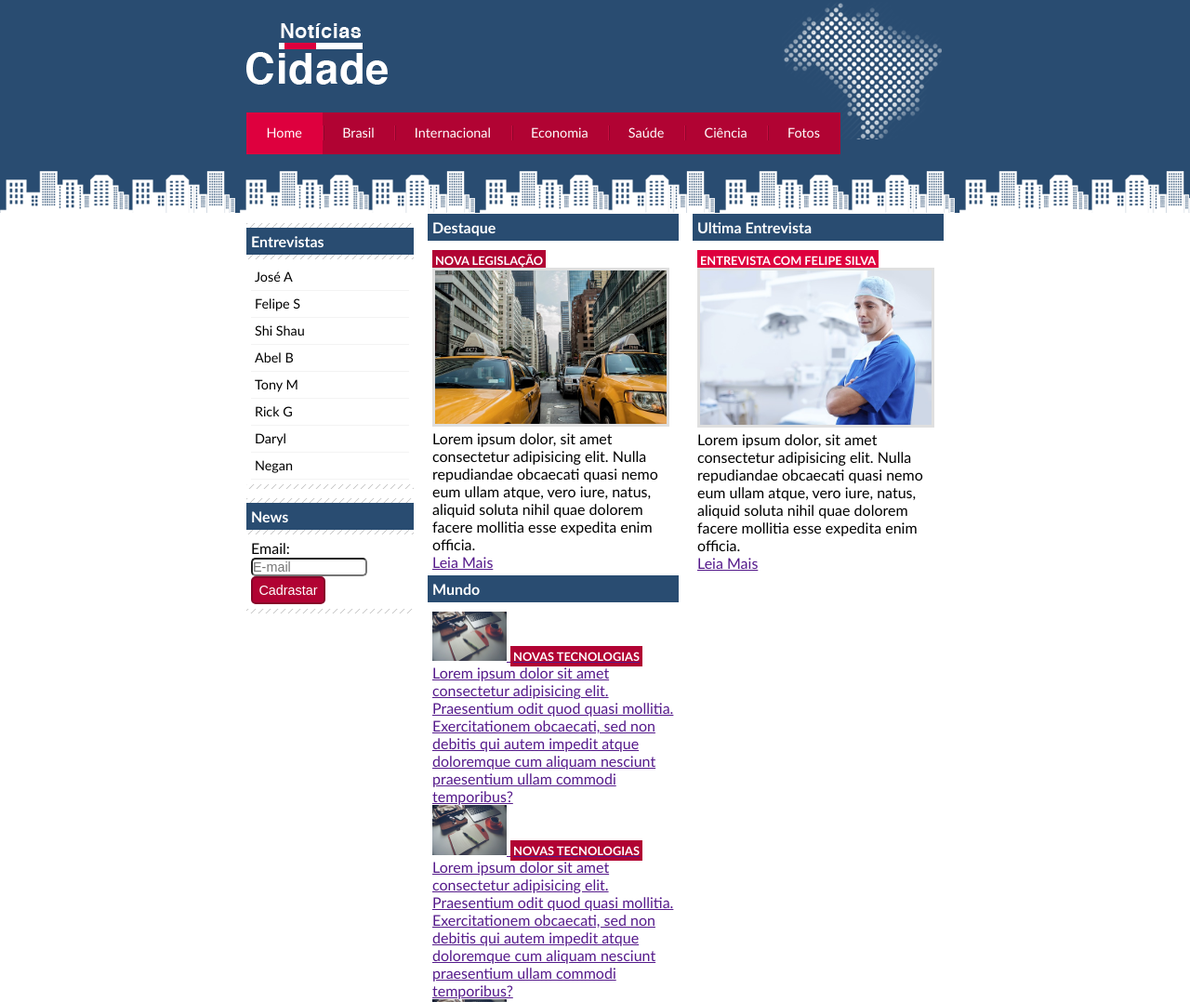
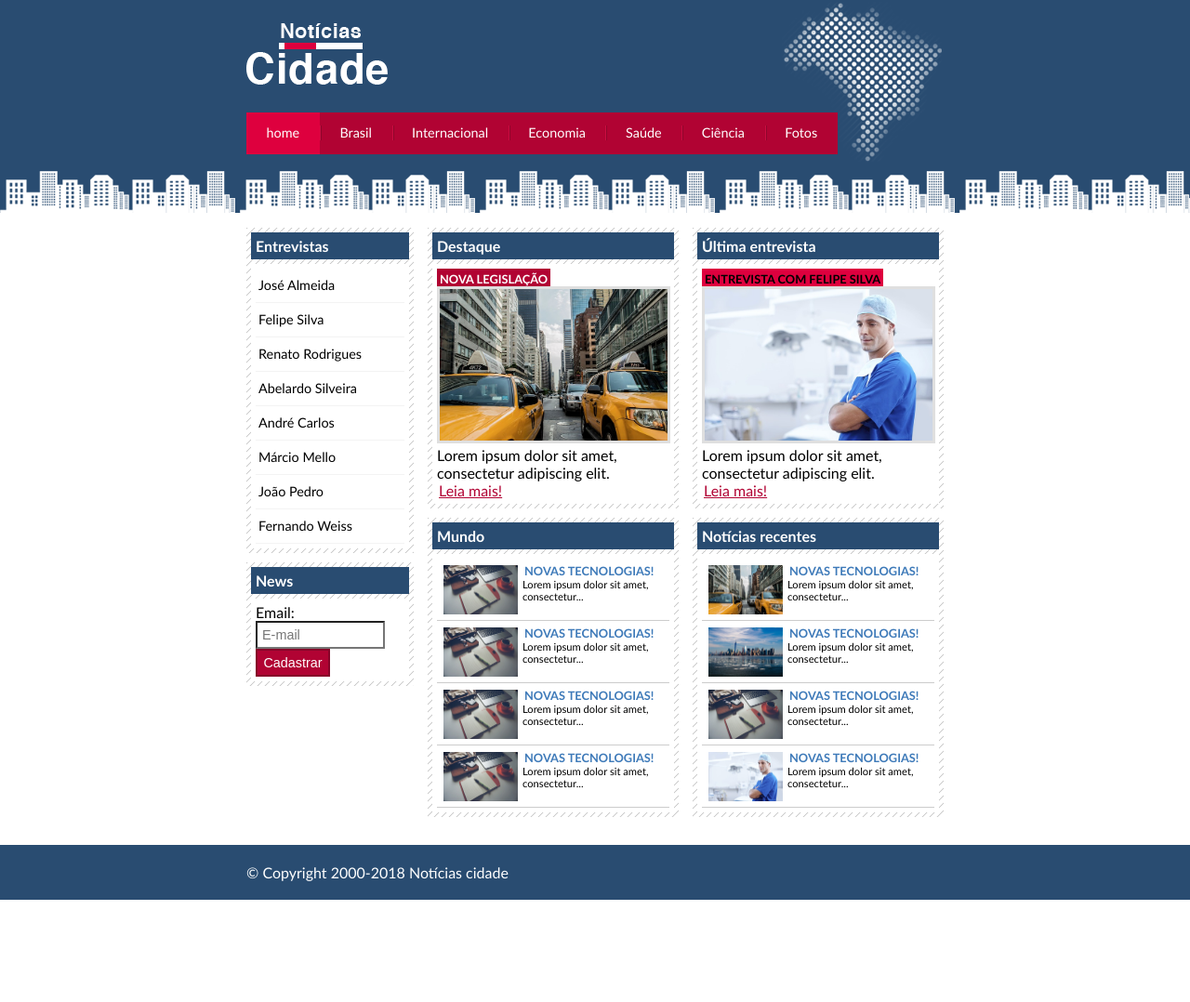
Before and after one commit to KlyscSilva/noticia-cidade, a plain HTML site: page index.html in a window 1280 px wide. Shown: the top 1078 px of the page at 93% size. After the commit the page ends 968 px from the top, so only its background shows below. Drawn offline with Linux system fonts and the light colour scheme.

Commit message:
finalizando

```diff
--- a/index.html
+++ b/index.html
@@ -1,178 +1,209 @@
 <!DOCTYPE html>
-<html lang="pt-br">
+<html>
+	<head>
+		<title>Notícias cidade - Seu site de notícias</title>
+		<meta charset="utf-8">
 
-<head>
-    <meta charset="UTF-8">
-    <meta http-equiv="X-UA-Compatible" content="IE=edge">
-    <meta name="viewport" content="width=device-width, initial-scale=1.0">
-    <title>Salvador Noticia</title>
-    <link rel="stylesheet" href="style.css">
+		<!-- Estilo customizado -->
+		<link rel="stylesheet" type="text/css" href="style.css">
+
 	</head>
 
-<body id="tres-colunas" class="home">
+	<body class="home">
 
+		<!-- Início container -->
 		<div id="container">
-        <!-- Inicio container -->
 
-        <header id="topo">
-            <!-- Inicio Topo -->
+			<!-- Início topo -->
+			<div id="topo">
+				<h1 class="logo">Notícias cidade</h1>
+				<ul id="navegacao">
+					<li class="primeiro">
+						<a id="home" href="index.html">home</a>
+					</li>
+					<li>
+						<a id="brasil" href="brasil.html">Brasil</a>
+					</li>
+					<li>
+						<a id="internacional" href="internacional.html">Internacional</a>
+					</li>
+					<li>
+						<a id="economia" href="economia.html">Economia</a>
+					</li>
+					<li>
+						<a id="saude" href="saude.html">Saúde</a>
+					</li>
+					<li>
+						<a id="ciencia" href="ciencia.html">Ciência</a>
+					</li>
+					<li>
+						<a id="fotos" href="fotos.html">Fotos</a>
+					</li>
+				</ul>
+			</div><!-- fim /topo -->
 
-            <h1 class="logo">Noticias Cidade</h1>
+			<!-- Início conteudo -->
+			<div id="conteudo">
 
-            <nav id="navegacao">
-                <a class="primeiro" id="home">Home</a>
-                <a id="Brasil">Brasil</a>
-                <a id="Internacional">Internacional</a>
-                <a id="Economia">Economia</a>
-                <a id="Saúde">Saúde</a>
-                <a id="Ciência">Ciência</a>
-                <a id="Fotos">Fotos</a>
-            </nav>
-        </header> <!-- Fim topo -->
+				<div id="primario">
 
-        <!-- Inicio Conteudo -->
-        <section id="conteudo">
-
-            <!-- Primeira Coluna -->
-            <div id="primario">
-                <div class="caixa-destaque">
+					<div class="caixa destaque">
 						<h2>Destaque</h2>
 						<div class="caixa-conteudo">
-                        <h3>Nova Legislação</h3>
-                        <img src="./img/taxi.jpg" alt="foto-taxi" width="100%" class="imagem-principal">
-                        <p>Lorem ipsum dolor, sit amet consectetur adipisicing elit. Nulla repudiandae obcaecati quasi
-                            nemo eum ullam atque, vero iure, natus, aliquid soluta nihil quae dolorem facere mollitia
-                            esse expedita enim officia.</p>
-                        <a href="">Leia Mais</a>
+
+							<h3>Nova legislação</h3>
+							<img class="imagem-principal" src="img/taxi.jpg" width="100%">
+							<p>
+								Lorem ipsum dolor sit amet, consectetur adipiscing elit.
+							</p>
+							<a href="nova-legislacao.html">Leia mais!</a>
+
+						</div>
+					</div>
+
+					<div class="caixa">
+						<h2>Mundo</h2>
+						<div class="caixa-conteudo">
+
+							<ul id="lista-noticias">
+								<li>
+									<a href="">
+										<img src="img/tecnologia.jpg" width="80">
+										<h3>Novas tecnologias!</h3>
+										<p>Lorem ipsum dolor sit amet, consectetur...</p>
+									</a>
+								</li>
+								<li>
+									<a href="">
+										<img src="img/tecnologia.jpg" width="80">
+										<h3>Novas tecnologias!</h3>
+										<p>Lorem ipsum dolor sit amet, consectetur...</p>
+									</a>
+								</li>
+								<li>
+									<a href="">
+										<img src="img/tecnologia.jpg" width="80">
+										<h3>Novas tecnologias!</h3>
+										<p>Lorem ipsum dolor sit amet, consectetur...</p>
+									</a>
+								</li>
+								<li>
+									<a href="">
+										<img src="img/tecnologia.jpg" width="80">
+										<h3>Novas tecnologias!</h3>
+										<p>Lorem ipsum dolor sit amet, consectetur...</p>
+									</a>
+								</li>
+							</ul>
+
+						</div>
 					</div>
 
 				</div>
 
-                <!-- Sub Coluna 1 do site -->
-                <div>
-                    <h2>Mundo</h2>
+				<div id="secundario">
+
+					<div class="caixa entrevista">
+						<h2>Última entrevista</h2>
 						<div class="caixa-conteudo">
-                        <ul id="lista-noticias">
-                            <li>
-                                <a href="">
-                                    <img src="./img/tecnologia.jpg" alt="foto-tec" width="80">
-                                    <h3>Novas Tecnologias</h3>
-                                    <p>Lorem ipsum dolor sit amet consectetur adipisicing elit. Praesentium odit quod
-                                        quasi mollitia. Exercitationem obcaecati, sed non debitis qui autem impedit
-                                        atque doloremque cum aliquam nesciunt praesentium ullam commodi temporibus?</p>
-                                </a>
-                            </li>
 
-                            <li>
-                                <a href="">
-                                    <img src="./img/tecnologia.jpg" alt="foto-tec" width="80">
-                                    <h3>Novas Tecnologias</h3>
-                                    <p>Lorem ipsum dolor sit amet consectetur adipisicing elit. Praesentium odit quod
-                                        quasi mollitia. Exercitationem obcaecati, sed non debitis qui autem impedit
-                                        atque doloremque cum aliquam nesciunt praesentium ullam commodi temporibus?</p>
-                                </a>
-                            </li>
-
-                            <li>
-                                <a href="">
-                                    <img src="./img/tecnologia.jpg" alt="foto-tec" width="80">
-                                    <h3>Novas Tecnologias</h3>
-                                    <p>Lorem ipsum dolor sit amet consectetur adipisicing elit. Praesentium odit quod
-                                        quasi mollitia. Exercitationem obcaecati, sed non debitis qui autem impedit
-                                        atque doloremque cum aliquam nesciunt praesentium ullam commodi temporibus?</p>
-                                </a>
-                            </li>
-
-                            <li>
-                                <a href="">
-                                    <img src="./img/tecnologia.jpg" alt="foto-tec" width="80">
-                                    <h3>Novas Tecnologias</h3>
-                                    <p>Lorem ipsum dolor sit amet consectetur adipisicing elit. Praesentium odit quod
-                                        quasi mollitia. Exercitationem obcaecati, sed non debitis qui autem impedit
-                                        atque doloremque cum aliquam nesciunt praesentium ullam commodi temporibus?</p>
-                                </a>
-                            </li>
-
-                        </ul>
-                    </div>
+							<h3>Entrevista com felipe silva</h3>
+							<img class="imagem-principal" src="img/doutor.jpg" width="100%">
+							<p>
+								Lorem ipsum dolor sit amet, consectetur adipiscing elit.
+							</p>
+							<a href="">Leia mais!</a>
 
 						</div>
 					</div>
 
-            <!-- Segunda Coluna -->
-            <div id="secundario">
-                <div class="caixa-entrevista">
-                    <h2>Ultima Entrevista</h2>
+					<div class="caixa">
+						<h2>Notícias recentes</h2>
 						<div class="caixa-conteudo">
-                        <h3>Entrevista com felipe silva</h3>
-                        <img src="./img/doutor.jpg" alt="foto-doutor" width="100%" class="imagem-principal">
-                        <p>Lorem ipsum dolor, sit amet consectetur adipisicing elit. Nulla repudiandae obcaecati quasi
-                            nemo eum ullam atque, vero iure, natus, aliquid soluta nihil quae dolorem facere mollitia
-                            esse expedita enim officia.</p>
-                        <a href="">Leia Mais</a>
+
+							<ul id="lista-noticias">
+								<li>
+									<a href="">
+										<img src="img/taxi.jpg" width="80">
+										<h3>Novas tecnologias!</h3>
+										<p>Lorem ipsum dolor sit amet, consectetur...</p>
+									</a>
+								</li>
+								<li>
+									<a href="">
+										<img src="img/cidade.jpg" width="80">
+										<h3>Novas tecnologias!</h3>
+										<p>Lorem ipsum dolor sit amet, consectetur...</p>
+									</a>
+								</li>
+								<li>
+									<a href="">
+										<img src="img/tecnologia.jpg" width="80">
+										<h3>Novas tecnologias!</h3>
+										<p>Lorem ipsum dolor sit amet, consectetur...</p>
+									</a>
+								</li>
+								<li>
+									<a href="">
+										<img src="img/doutor.jpg" width="80">
+										<h3>Novas tecnologias!</h3>
+										<p>Lorem ipsum dolor sit amet, consectetur...</p>
+									</a>
+								</li>
+							</ul>
+
+						</div>
 					</div>
 
 				</div>
 
-            </div>
+				<!-- Início lateral -->
+				<div id="lateral">
 
-
-
-            <!-- Lateral da page -->
-            <div id="lateral">
 					<div class="caixa">
 						<h2>Entrevistas</h2>
 						<div class="caixa-conteudo">
 							<ul>
-                            <li><a href=""> José A</a></li>
-                            <li><a href="">Felipe S</a></li>
-                            <li><a href="">Shi Shau</a></li>
-                            <li><a href="">Abel B</a></li>
-                            <li><a href="">Tony M</a></li>
-                            <li><a href="">Rick G</a></li>
-                            <li><a href="">Daryl</a></li>
-                            <li><a href="">Negan</a></li>
+								<li><a href="">José Almeida</a></li>
+								<li><a href="">Felipe Silva</a></li>
+								<li><a href="">Renato Rodrigues</a></li>
+								<li><a href="">Abelardo Silveira</a></li>
+								<li><a href="">André Carlos</a></li>
+								<li><a href="">Márcio Mello</a></li>
+								<li><a href="">João Pedro</a></li>
+								<li><a href="">Fernando Weiss</a></li>
 							</ul>
 						</div>
-
 					</div>
 
 					<div class="caixa">
 						<h2>News</h2>
 						<div class="caixa-conteudo">
-                        <form action="">
+
+							<form>
+								<div>
 									<label for="email">Email:</label>
-                            <input type="text" name="email" id="enmail" placeholder="E-mail">
-                            <input type="submit" value="Cadrastar" class="submit">
+									<input type="text" name="email" id="email" placeholder="E-mail">
+								</div>
+								<div>
+									<input class="submit" type="submit" value="Cadastrar" >
+								</div>
 							</form>
 
 						</div>
-
 					</div>
 
+				</div><!-- fim /lateral -->
 
+			</div><!-- fim /conteudo -->
 
+		</div><!-- fim /container -->
 
+		<div id="container-rodape" style="clear: both;">
+			<div id="rodape">
+				&copy; Copyright 2000-2018 Notícias cidade
 			</div>
-            <!-- Fim da lateral -->
-
-
-        </section>
-        <!-- Fim Conteudo-->
-
-
-    </div> <!-- fim do container -->
-
-    <!-- Rodape -->
-    <footer id="container-rodape" style="clear:both;">
-
-        <div class="rodape">
-            &copy; Copyright 2021-2022 Cidade Noticias
 		</div>
-
-    </footer>
-    <!-- Fim Rodape -->
-
 
 	</body>
 
--- a/style.css
+++ b/style.css
@@ -1,11 +1,44 @@
-*{
-    margin: 0;
-    padding: 0;
-    box-sizing: border-box;
-
+/* Estrutura do site
+*/
+* {
+	margin:0;
+	padding:0;
 }
 
+body{
+	font-family: "Trebuchet MS", Helvetica, sans-serif;
+	background: #fff url(./img/fundo.png) repeat-x;
+}
 
+#container {
+	width: 750px;
+	margin: 0 auto;
+}
+
+#topo {
+	height: 150px;
+	background: url(./img/detalhe-topo.png) no-repeat right top;
+	padding-top: 25px;
+	/*border: 1px solid red;*/
+}
+
+.logo {
+	width: 152px;
+	height: 66px;
+	background: url(./img/logo.png) no-repeat center;
+	text-indent: -3000px;
+}
+
+/* Barra de navegação
+*/
+a:link, a:visited {
+	color: #b10333;
+	padding: 2px;
+}
+
+a:hover {
+	color: #e50040;
+}
 
 ul {
 	margin: 0;
@@ -13,88 +46,49 @@ ul {
 	list-style: none;
 }
 
+#topo ul {
+	margin-top: 30px;
+	background: #b10333;
+	float: left;
+}
+
 #topo ul li {
 	float: left;
 }
 
-#topo ul {
-
-
-}
-
-body{
-    font-family: "Trebuchet MS", Helvetica, sans-serif;
-	background: #fff url(./img/fundo.png) repeat-x;
-
-}
-
-/* Construindo o topo do site / Menu */
-
-#container {
-    width: 750px;
-    margin: 0 auto;
-
-}
-
-#topo {
-    height: 150px;
-    background: url(./img/detalhe-topo.png) no-repeat right top;
-    padding-top: 25px;
-}
-
-.logo {
-    width: 152px;
-    height: 66px;
-    background: url(./img/logo.png) no-repeat;
-    text-indent: -3000px;
-}
-
-/* Construindo Barra de Navegação */
-
-#topo nav {
-    background: #b10333;
-    margin-top: 30px;
-    float: left;
-}
-
-/* Aplicando Formatação no link */
-#topo nav a {
-    float: left;
+#topo ul a {
 	font-size: 0.9em;
 	display: block;
 	padding: 0.5em 1.5em;
 	line-height: 2.1em;
 	text-decoration: none;
 	color: #fff;
-    cursor: pointer;
 	background: url(./img/divisor.png) no-repeat left center;
 }
-/* Aplicando Formatação no link */
 
-#topo nav .primeiro {
+#topo ul .primeiro a {
 	background: none;
 }
 
-/* Configurando o ID do nav e tag de link com efeito hovere = durante */
-#topo nav a:hover {
+#topo ul a:hover {
 	color: #69001d;
 }
-/* Configurando o ID do nav e tag de link com efeito hovere = durante */
 
-/* Configurando classe home dentro do body do id do link home de navegacao */
-body.home #navegacao a#home {
+body.home #navegacao a#home,
+body.brasil #navegacao a#brasil,
+body.internacional #navegacao a#internacional,
+body.fotos #navegacao a#fotos
+{
 	color: #fff;
 	background: #de003e;
+	cursor: text;
 }
 
-/* Configurando layout de três colunas */
-
+/* Configura layout de três colunas */
 #conteudo {
-    background: blue;
-    margin-top: 80px;
+	margin-top: 60px;
 	background: #f5f5f5;
 }
-
 
 #lateral {
 	width: 180px;
@@ -102,11 +96,10 @@ body.home #navegacao a#home {
 	margin: 0 0 20px -750px;
 }
 
-
-#primario{
+#primario {
 	width: 270px;
 	float: left;
-    margin: 0 0 20px 195px;
+	margin: 0 0 20px 195px ;
 }
 
 #duas-colunas #primario {
@@ -116,33 +109,26 @@ body.home #navegacao a#home {
 #uma-coluna #primario {
 	width: 750px;
 	margin: 0 0 20px 0;
-
 }
-
 
 #secundario {
 	width: 270px;
 	float: left;
 	margin: 0 0 20px 15px;
-
 }
 
-
-
+/*Caixa*/
 .caixa {
+	margin: 10px 0;
+	padding: 5px;
 	background: #f3f3f3 url(./img/fundo-caixa.png);
-    margin: 10px 0;
-    padding: 5px 0 5px 0;
-
 }
-
 
 h2 {
 	font-size: 1em;
 	background: #294c71;
 	color: #fff;
 	padding: 5px;
-
 }
 
 .caixa-conteudo {
@@ -151,45 +137,36 @@ h2 {
 	margin-top: 5px;
 }
 
-
-/* Formatar menus laterais */
-
+/* Formatar menus laterais
+*/
 #lateral ul a {
 	font-size: 0.9em;
-    padding: 4px;
+	padding: 3px;
 	display: block;
-    line-height: 20px;
+	line-height: 30px;
 	color: #000;
 	text-decoration: none;
 	border-bottom: 1px solid #f3f3f3;
-
 }
 
-#lateral li {
-    list-style: none;
-}
-
-#lateral ul a:hover{/* Efeito hover e marcardo - Depois fazer utilizando de forma semantica e tag nova */
-
+#lateral ul a:hover {
+	background: #f9f9f9 url(./img/marcador.png) no-repeat left center;
 	padding-left: 20px;
-    background: #f9f9f9 url(./img/marcador.png) no-repeat left center;
 	color: #a1a1a1;
 }
 
-
-/* Formatando o form */
-
+/* Formatando formulários
+*/
 label {
 	display: block;
 	cursor: pointer;
 }
 
 input {
+	padding: 5px;
+	width: 125px;
 	font-size: 0.9em;
-    width: 125px;
 	background-color: #fff;
-    border-radius: 5px;
-
 }
 
 input.submit {
@@ -197,21 +174,15 @@ input.submit {
 	color: #fff;
 	background-color: #b10333;
 	border: 2px solid #870529;
-    padding: 5px;
-
 }
 
-
-
-/* Formatando img */
-
+/*Formatando imagens*/
 img.imagem-principal {
+	width: 98%;
 	border: 3px solid #dfdfdf;
-    width: 98%;
 }
 
-/* Formatando cabeçalho */
-
+/* Formatando cabeçalhos */
 h3 {
 	text-transform: uppercase;
 	display: inline;
@@ -219,34 +190,55 @@ h3 {
 	padding: 3px;
 }
 
-.caixa-conteudo h3 {
-
+.destaque h3 {
 	background: #b10333;
 	color: #fff;
-
 }
 
-.caixa-entrevista h3 {
-
+.entrevista h3 {
 	background: #de003e;
 }
 
+/*Formatando lista de notícias*/
+#lista-noticias li {
+	padding: 2px;
+	border-bottom: 1px solid #ccc;
+	height: 62px;
+}
 
-/* Formantando lista de noticias */
+#lista-noticias li a img {
+	float: left;
+	margin: 5px;
+}
+
+#lista-noticias li a {
+	text-decoration: none;
+}
+
+#lista-noticias li a h3 {
+	font-size: 0.8em;
+	padding: 0;
+	color: #3e7ab9;
+}
+
+#lista-noticias li a p {
+	font-size: 0.7em;
+	color: #000;
+}
+
+#lista-noticias li:hover {
+	background: #eee;
+	cursor: pointer;
+}
 
 
-
-
-
-/* Rodape */
-
-#container-rodape{
-
+/*Rodape*/
+#container-rodape {
 	background: #294c71;
 	padding: 20px;
 }
 
-.rodape {
+#rodape {
 	width: 750px;
 	margin: 0 auto;
 	color: #fff;
```
Lines whose indentation alone changed are shown as unchanged.
